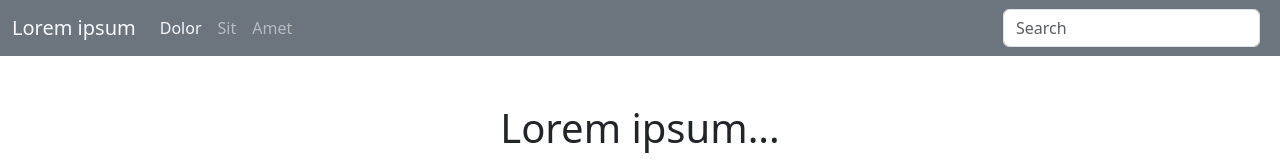
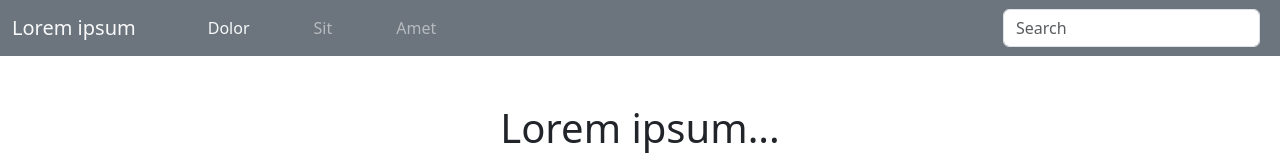
Before and after one commit to joaquintalice/14.1.2, a plain HTML site: page index.html in a window 1280 px wide. Shown: the top 160 px of the page. Drawn offline with nearby package versions, Linux system fonts and the light colour scheme.

Commit message:
style: navbar item's gap

```diff
--- a/index.html
+++ b/index.html
@@ -12,7 +12,7 @@
 
 <body>
     <nav class="navbar navbar-expand-lg" style="background-color: #6C757D;">
-        <div class="container-fluid">
+        <div class="container-fluid gap-lg-5">
             <a class="navbar-brand text-light" href="#">Lorem ipsum</a>
             <button class="navbar-toggler text-light" type="button" data-bs-toggle="collapse"
                 data-bs-target="#navbarSupportedContent" aria-controls="navbarSupportedContent" aria-expanded="false"
@@ -23,7 +23,7 @@
                 <form class="d-flex d-lg-none my-3" role="search">
                     <input class="form-control me-2" type="search" placeholder="Search" aria-label="Search">
                 </form>
-                <ul class="navbar-nav me-auto mb-2 mb-lg-0">
+                <ul class="navbar-nav me-auto mb-2 mb-lg-0 gap-lg-5">
                     <li class="nav-item">
                         <a class="nav-link active text-light" aria-current="page" href="#">Dolor</a>
                     </li>
```
